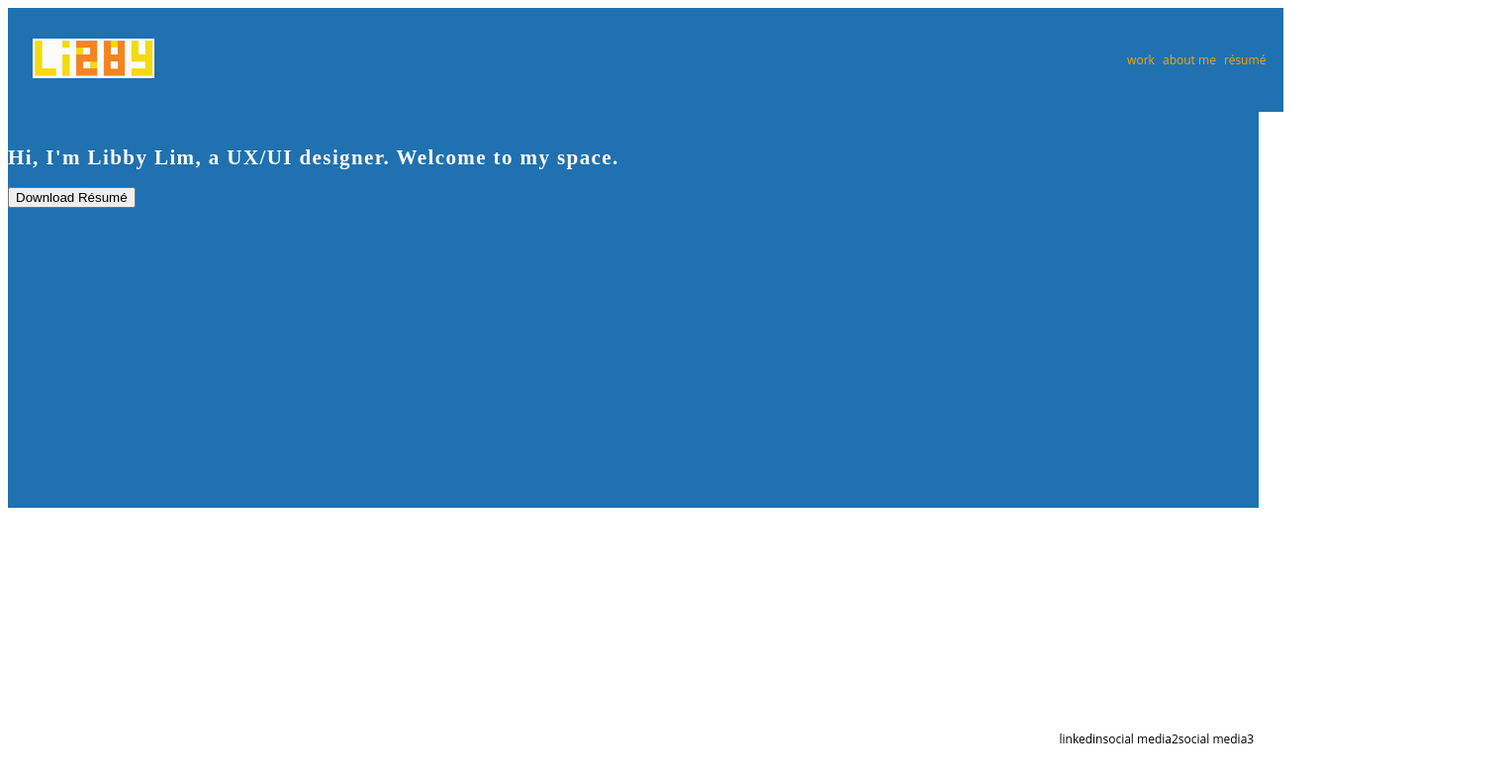
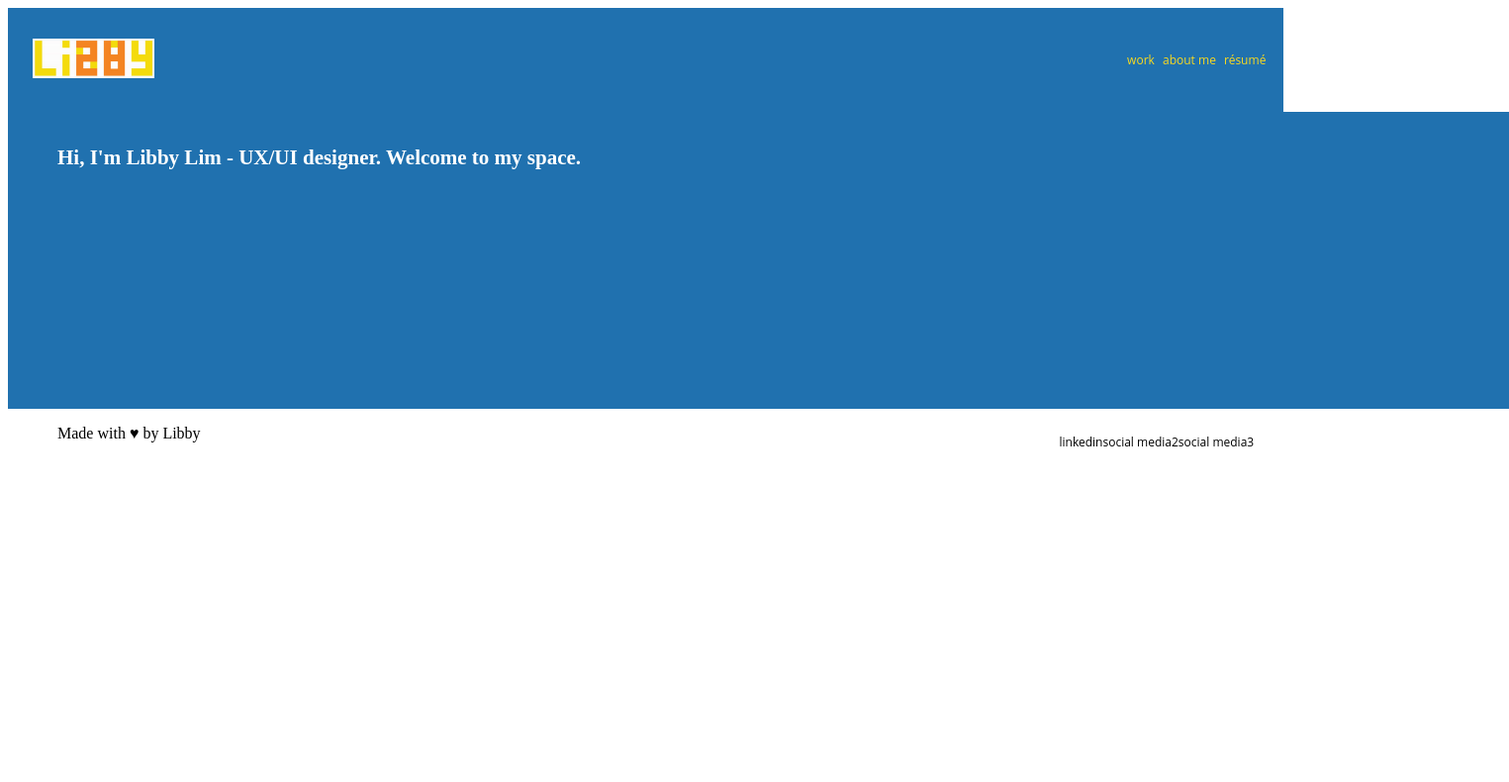
Before and after one commit to lililibsterr/UX_UI_HW_17, a plain HTML site: page index.html in a window 1280 px wide. Shown: the whole page at 99% size, 1525 px wide, since content can reach past the window. Drawn offline with Linux system fonts and the light colour scheme.

Commit message:
Adding project tags
*Started adding project divs into html
*Changed color of menu font to yellow

```diff
--- a/css/style.css
+++ b/css/style.css
@@ -1,5 +1,5 @@
 /*header menu*/
-.navigation-head {
+#navigation {
     width:100%;
     height:80px;
     padding:1%;
@@ -18,7 +18,7 @@
     position: absolute;
     right:0;
     letter-spacing: 0em;
-    font-family: Open Sans;
+    font-family: 'Open Sans';
     font-weight: 400;
     font-style: normal;
     font-size: 12px;
@@ -28,7 +28,7 @@
 }
 
 a {
-    color: orange;
+    color: #FADA1F;
     text-decoration: none;
     cursor: pointer;
     margin-right: 5px;
@@ -40,20 +40,35 @@ a {
 
 /*main content*/
 .content {
-    background-color: #2071AF;
     font-family: 'Arapey';
     color: white;
     font-size: 14px;
-    height: 400px;
-    letter-spacing: .10em;
+    /*letter-spacing: .10em;*/
+}
+
+h2 {
+    margin-left: 50px;
 }
 
 .heroImg {
-    height:600px;
+    height:300px;
+    background-color: #2071AF;
+    width: 120%;
     /*padding: 0; */
 }
 
 /* footer */
+#footer {
+    display: flex;
+}
+
+.footer-note {
+    margin-left: 50px;
+    display: flex;
+    font-family: 'Arapey';
+    font-weight: 400;
+}
+
 .social-media {
     padding: center;
     list-style: none;
--- a/index.html
+++ b/index.html
@@ -8,7 +8,8 @@
 </head>
 
 <body>
-    <header class="navigation-head">
+<!--HEADER-->
+    <header id="navigation">
         <div class="logo">
             <img src="images/logo.JPG" alt="Homepage" height="40px" width="auto">
         </div>
@@ -19,15 +20,26 @@
         </nav>
     </header>
 
+<!--HERO-->
     <section class="heroImg">
         <div class="content">
             <img src="">
-            <h2>Hi, I'm Libby Lim, a UX/UI designer. Welcome to my space.</h2>
-            <button>Download Résumé</button>
+            <h2>Hi, I'm Libby Lim - UX/UI designer. Welcome to my space.</h2>
+            <!-- <button>Download Résumé</button> -->
         </div>
     </section>
 
-    <footer>
+<!--WORKS-->
+    <section class="thumbnails">
+        <div class="project1"></div>
+        <div class="project2"></div>
+        <div class="project3"></div>
+        <div class="project4"></div>
+    </section>
+
+<!--FOOTER-->
+    <footer id="footer">
+        <p class="footer-note">Made with &hearts; by Libby</p>
         <ul class="social-media">
             <li>LinkedIn</li>
             <li>social media2</li>
```
